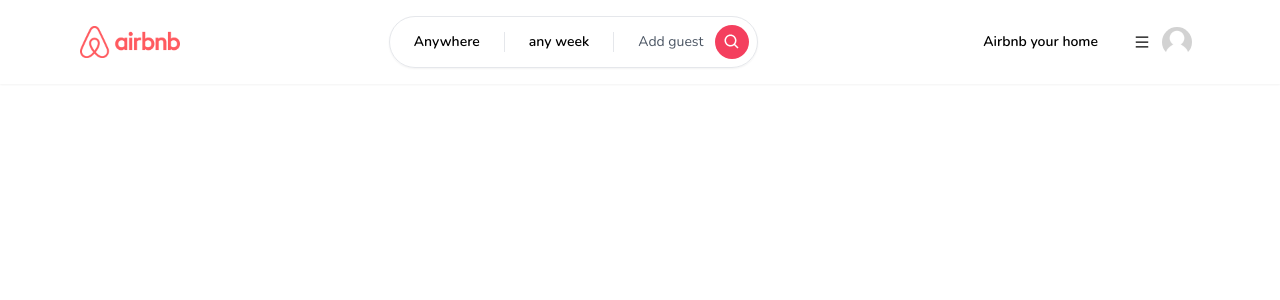
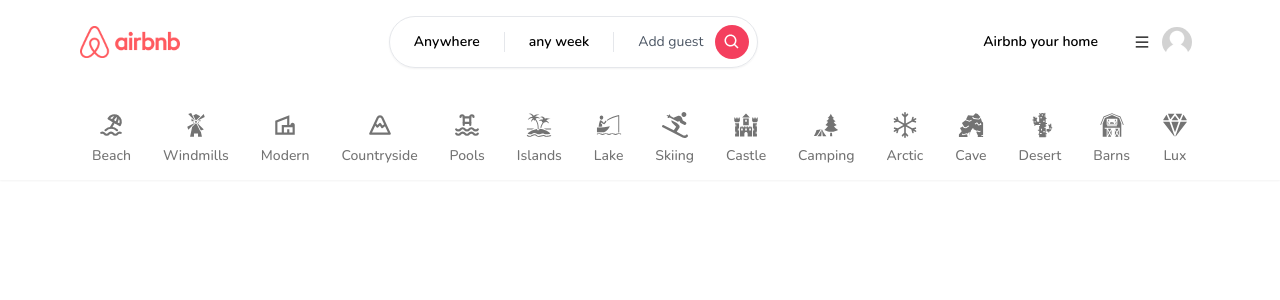
Before and after one commit to luisalbeto/AirbnbClone, a Next.js app: page / in a window 1280 px wide. Shown: the top 300 px of the page. Built offline with nearby package versions, Linux system fonts and the light colour scheme; no server answers.

Commit message:
Categories bar UI

```diff
--- /dev/null
+++ b/app/components/CategoryBox.tsx
@@ -0,0 +1,77 @@
+'use client';
+
+import { useRouter, useSearchParams } from "next/navigation";
+import React, { useCallback } from "react";
+import { IconType } from "react-icons";
+import qs from "query-string";
+
+interface CategoryBoxProps {
+    icon: IconType;
+    label: string;
+    selected?: boolean;
+}
+
+
+
+const CategoryBox: React.FC<CategoryBoxProps> = ({
+    icon: Icon,
+    label,
+    selected
+}) => {
+    const router = useRouter();
+    const params = useSearchParams();
+
+    const handleClick = useCallback(() => {
+        let currentQuery = {};
+
+        if (params){
+            currentQuery = qs.parse(params.toString());
+        }
+
+    const updatedQuery: any = {
+    ...currentQuery,
+    category: label
+
+    }
+
+    if(params?.get('category') === label){
+        delete updatedQuery.category;
+    }
+
+    const url = qs.stringifyUrl({
+        url: '/',
+        query: updatedQuery
+    },{ skipNull: true});
+
+    router.push(url);
+
+    },[label, params, router])
+    return(
+        <div
+        onClick={handleClick}
+        className={`
+            flex
+            flex-col
+            items-center
+            justify-center
+            gap-2
+            p-3
+            border-b-2
+            hover:text-neutral-800
+            transition
+            cursor-pointer
+            ${selected ? 'border-b-neutral-800' : 'border-transparent'}
+            ${selected ? 'text-neutral-800' : 'text-neutral-500'}
+            `}
+            >
+                <Icon size={26}/>
+                <div className="font-medium text-sm">
+                    {label}
+
+                </div>
+
+        </div>
+    )
+}
+
+export default CategoryBox;
--- /dev/null
+++ b/app/components/navbar/Categories.tsx
@@ -0,0 +1,137 @@
+'use client';
+
+import Container from "../Container";
+import { TbBeach, TbMountain, TbPool } from 'react-icons/tb'
+import {
+    GiBarn,
+            GiBoatFishing,
+            GiCactus,
+            GiCastle,
+            GiCaveEntrance,
+            GiForestCamp,
+            GiIsland,
+            GiWindmill } from 'react-icons/gi'
+import { MdOutlineVilla } from 'react-icons/md'
+import { FaSkiing } from 'react-icons/fa';
+import { BsSnow } from 'react-icons/bs';
+import { IoDiamond } from "react-icons/io5"
+import CategoryBox from "../CategoryBox";
+import { usePathname, useSearchParams } from "next/navigation";
+
+export const categories = [
+    {
+        label: 'Beach',
+        icon: TbBeach,
+        description: 'This property is close to the beach!'
+    },
+    {
+        label: 'Windmills',
+        icon: GiWindmill,
+        description: 'This property has windmills!'
+    },
+    {
+        label: 'Modern',
+        icon: MdOutlineVilla,
+        description: 'This property is modern!'
+    },
+    {
+        label: 'Countryside',
+        icon: TbMountain,
+        description: 'This property is in the countryside!'
+    },
+    {
+        label: 'Pools',
+        icon: TbPool,
+        description: 'This property has a pool!'
+    },
+    {
+        label: 'Islands',
+        icon: GiIsland,
+        description: 'This property is on an island!'
+    },
+    {
+        label: 'Lake',
+        icon: GiBoatFishing,
+        description: 'This property is close to a lake!'
+    },
+    {
+        label: 'Skiing',
+        icon: FaSkiing,
+        description: 'This property has skiing activities!'
+    },
+    {
+        label: 'Castle',
+        icon: GiCastle,
+        description: 'This property is a castle!'
+    },
+    {
+        label: 'Camping',
+        icon: GiForestCamp,
+        description: 'This property has camping activities!'
+    },
+    {
+        label: 'Arctic',
+        icon: BsSnow,
+        description: 'This property is modern!'
+    },
+    {
+        label: 'Cave',
+        icon: GiCaveEntrance,
+        description: 'This property is in a cave!'
+    },
+    {
+        label: 'Desert',
+        icon: GiCactus,
+        description: 'This property is in desert!'
+    },
+    {
+        label: 'Barns',
+        icon: GiBarn,
+        description: 'This property is in the barn!'
+    },
+    {
+        label: 'Lux',
+        icon: IoDiamond,
+        description: 'This property is luxurious!'
+    }
+
+]
+
+const Categories = () => {
+    const params = useSearchParams();
+    const category = params?.get('category');
+    const pathname = usePathname();
+
+    const isMainPage = pathname === '/';
+
+    if (!isMainPage){
+        return null;
+    }
+
+
+    return(
+        <Container>
+            <div
+            className="
+            pt-4
+            flex
+            flex-row
+            items-center
+            justify-between
+            overflow-x-auto
+            ">
+            {categories.map((item) => (
+                <CategoryBox
+                    key={item.label}
+                    label={item.label}
+                    selected={category === item.label}
+                    icon={item.icon}
+                />
+            ))}
+
+            </div>
+        </Container>
+    );
+}
+
+export default Categories;
--- a/app/components/navbar/Logo.tsx
+++ b/app/components/navbar/Logo.tsx
@@ -8,6 +8,7 @@
 
   return (
     <Image
+      onClick={() => router.push('/')}
       alt="Logo"
       className="hidden md:block cursor-pointer"
       height="100"
--- a/app/components/navbar/Navbar.tsx
+++ b/app/components/navbar/Navbar.tsx
@@ -5,6 +5,7 @@
 import UserMenu from "./UserMenu";
 import React from "react";
 import { safeUser } from "@/app/types";
+import Categories from "./Categories";
 
 
 interface NavbarProps{
@@ -34,6 +35,7 @@
         </div>
       </Container>
     </div>
+    <Categories/>
   </div>
     );
 }
--- a/package.json
+++ b/package.json
@@ -20,6 +20,7 @@
     "eslint-config-next": "13.2.4",
     "next": "13.2.4",
     "next-auth": "^4.22.1",
+    "query-string": "^8.1.0",
     "react": "18.2.0",
     "react-dom": "18.2.0",
     "react-hook-form": "^7.43.9",
```
Also changed, not shown: 1 other file (tests, documents, lock files or other folders).
